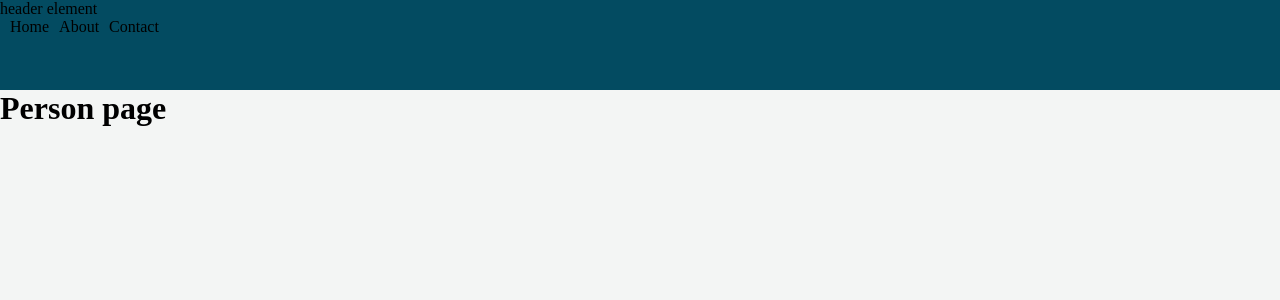
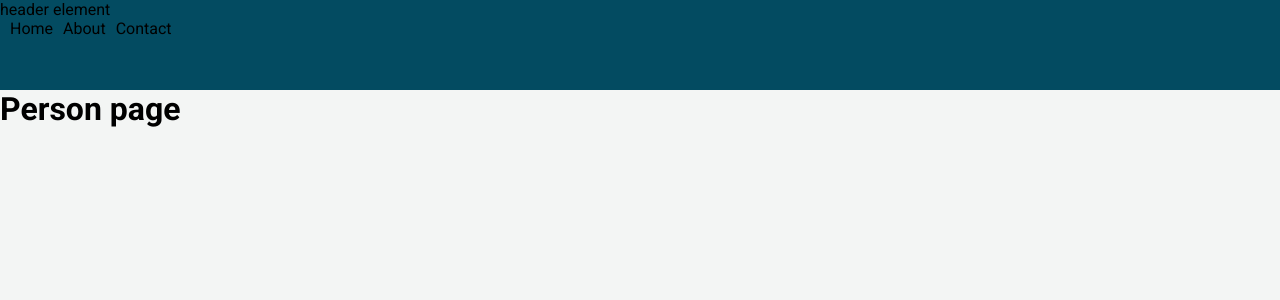
Before and after one commit to mospective/next13-features, a Next.js app: page /contact/person in a window 1280 px wide. Shown: the top 300 px of the page. Built offline with nearby package versions, Linux system fonts and the light colour scheme.

Commit message:
Added google font and applied it globally

```diff
--- a/app/layout.js
+++ b/app/layout.js
@@ -1,9 +1,16 @@
-import Header from "../components/Header"
+import { Roboto } from "@next/font/google";
+import Header from "../components/Header";
+
+const roboto = Roboto({
+    weight: ["400", "700"],
+    style: ["normal"],
+    subsets: ["latin"]
+  });
 
 export default function Layout({ children }) {
 
     return (
-        <html lang="en">
+        <html lang="en" className={roboto.className}>
             <head>
                 <title>Title of home page</title>
             </head>
--- a/package.json
+++ b/package.json
@@ -9,7 +9,7 @@
     "lint": "next lint"
   },
   "dependencies": {
-    "@next/font": "13.1.1",
+    "@next/font": "^13.1.1",
     "eslint": "8.31.0",
     "eslint-config-next": "13.1.1",
     "next": "13.1.1",
```
Also changed, not shown: 1 other file (tests, documents, lock files or other folders).
